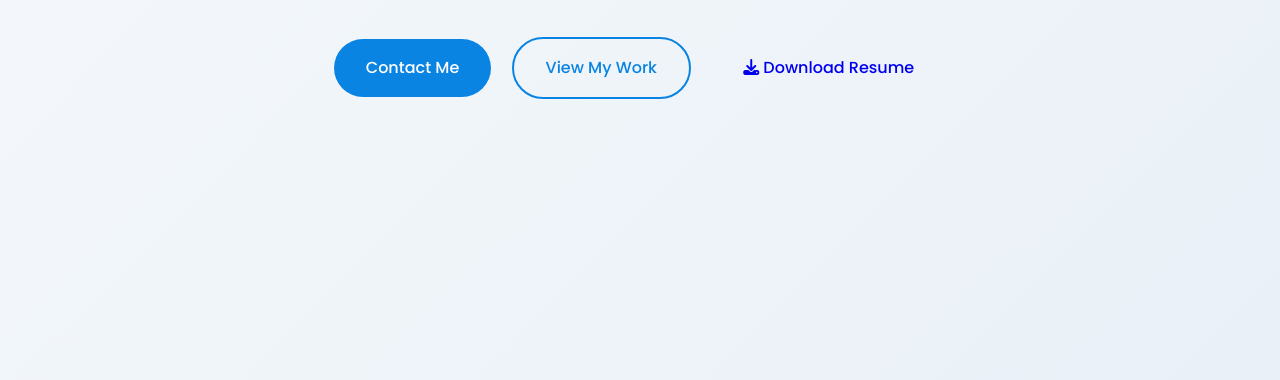
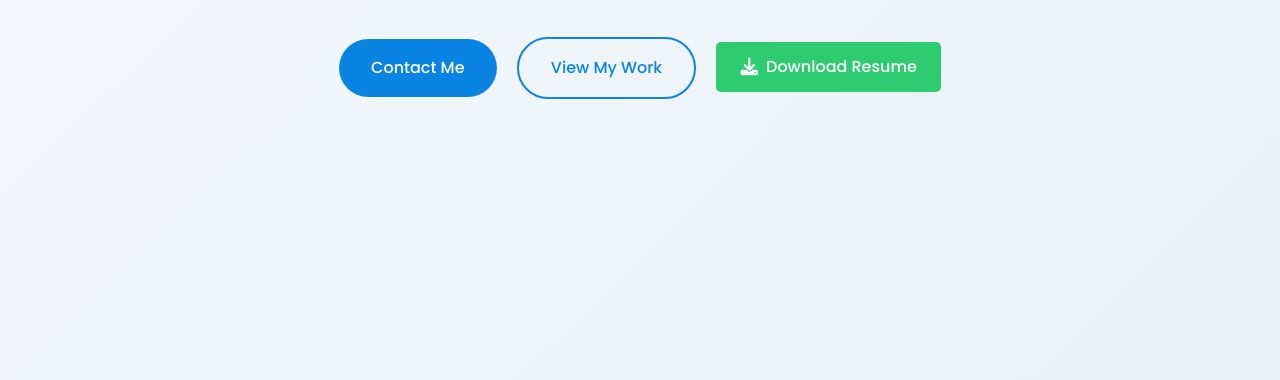
Before and after one commit to Vaibhav-chaudhary08/My-Portfolio, a plain HTML site: page index.html in a window 1280 px wide. Shown: the part 420-800 px from the top of the page. Drawn offline with Linux system fonts and the light colour scheme.

Commit message:
Update styles.css

```diff
--- a/styles.css
+++ b/styles.css
@@ -130,6 +130,28 @@ body {
     background-color: #0984e3;
     color: white;
     transform: translateY(-2px);
+}
+
+.resume-btn {
+    background-color: #2ecc71;
+    color: white;
+    padding: 12px 24px;
+    border-radius: 5px;
+    text-decoration: none;
+    transition: all 0.3s ease;
+    display: inline-flex;
+    align-items: center;
+    gap: 8px;
+}
+
+.resume-btn:hover {
+    background-color: #27ae60;
+    transform: translateY(-2px);
+    box-shadow: 0 4px 8px rgba(0, 0, 0, 0.1);
+}
+
+.resume-btn i {
+    font-size: 1.1em;
 }
 
 /* Sections */
```
